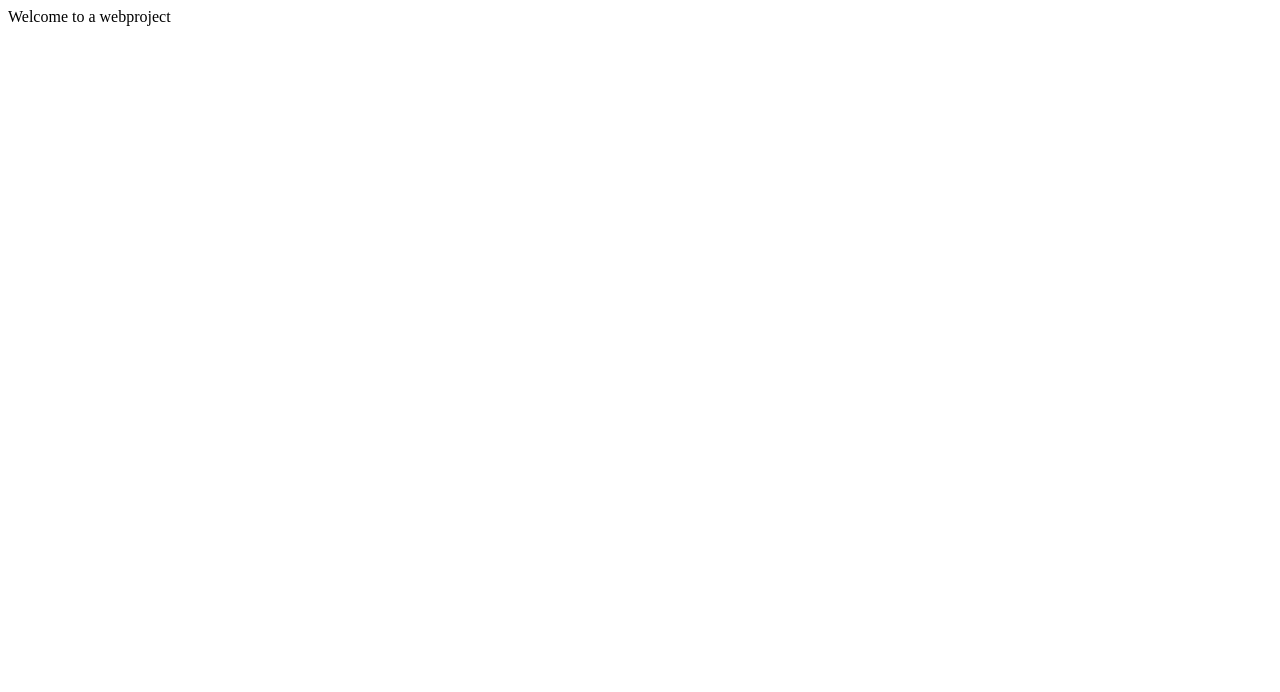
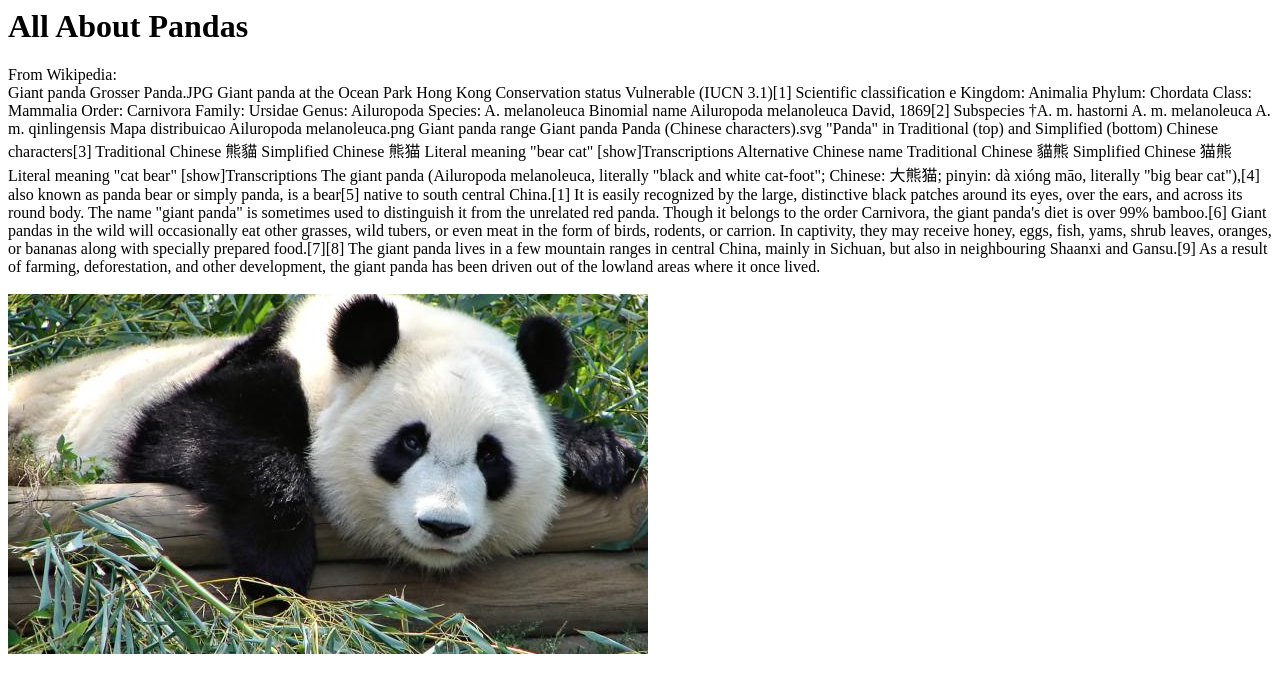
Before and after one commit to codycovington/pandas, a plain HTML site: page index.html in a window 1280 px wide. Drawn offline with Linux system fonts and the light colour scheme.

Commit message:
Adding Panda content

```diff
--- a/index.html
+++ b/index.html
@@ -11,7 +11,52 @@
 <body>
 
 
-    <header>Welcome to a webproject</header>
+    <header><h1>All About Pandas</h1></header>
+
+    <div id="wiki">From Wikipedia: <br>
+
+Giant panda
+Grosser Panda.JPG
+Giant panda at the Ocean Park Hong Kong
+Conservation status
+
+Vulnerable (IUCN 3.1)[1]
+Scientific classification e
+Kingdom:	Animalia
+Phylum:	Chordata
+Class:	Mammalia
+Order:	Carnivora
+Family:	Ursidae
+Genus:	Ailuropoda
+Species:	A. melanoleuca
+Binomial name
+Ailuropoda melanoleuca
+David, 1869[2]
+Subspecies
+†A. m. hastorni
+A. m. melanoleuca
+A. m. qinlingensis
+Mapa distribuicao Ailuropoda melanoleuca.png
+Giant panda range
+Giant panda
+Panda (Chinese characters).svg
+"Panda" in Traditional (top) and Simplified (bottom) Chinese characters[3]
+Traditional Chinese	熊貓
+Simplified Chinese	熊猫
+Literal meaning	"bear cat"
+[show]Transcriptions
+Alternative Chinese name
+Traditional Chinese	貓熊
+Simplified Chinese	猫熊
+Literal meaning	"cat bear"
+[show]Transcriptions
+The giant panda (Ailuropoda melanoleuca, literally "black and white cat-foot"; Chinese: 大熊猫; pinyin: dà xióng māo, literally "big bear cat"),[4] also known as panda bear or simply panda, is a bear[5] native to south central China.[1] It is easily recognized by the large, distinctive black patches around its eyes, over the ears, and across its round body. The name "giant panda" is sometimes used to distinguish it from the unrelated red panda. Though it belongs to the order Carnivora, the giant panda's diet is over 99% bamboo.[6] Giant pandas in the wild will occasionally eat other grasses, wild tubers, or even meat in the form of birds, rodents, or carrion. In captivity, they may receive honey, eggs, fish, yams, shrub leaves, oranges, or bananas along with specially prepared food.[7][8]
+
+The giant panda lives in a few mountain ranges in central China, mainly in Sichuan, but also in neighbouring Shaanxi and Gansu.[9] As a result of farming, deforestation, and other development, the giant panda has been driven out of the lowland areas where it once lived.
+
+</div><br>
+
+<img src="panda.jpg">
 
 </body>
 </html>
```
Also changed, not shown: panda.jpg (added).
